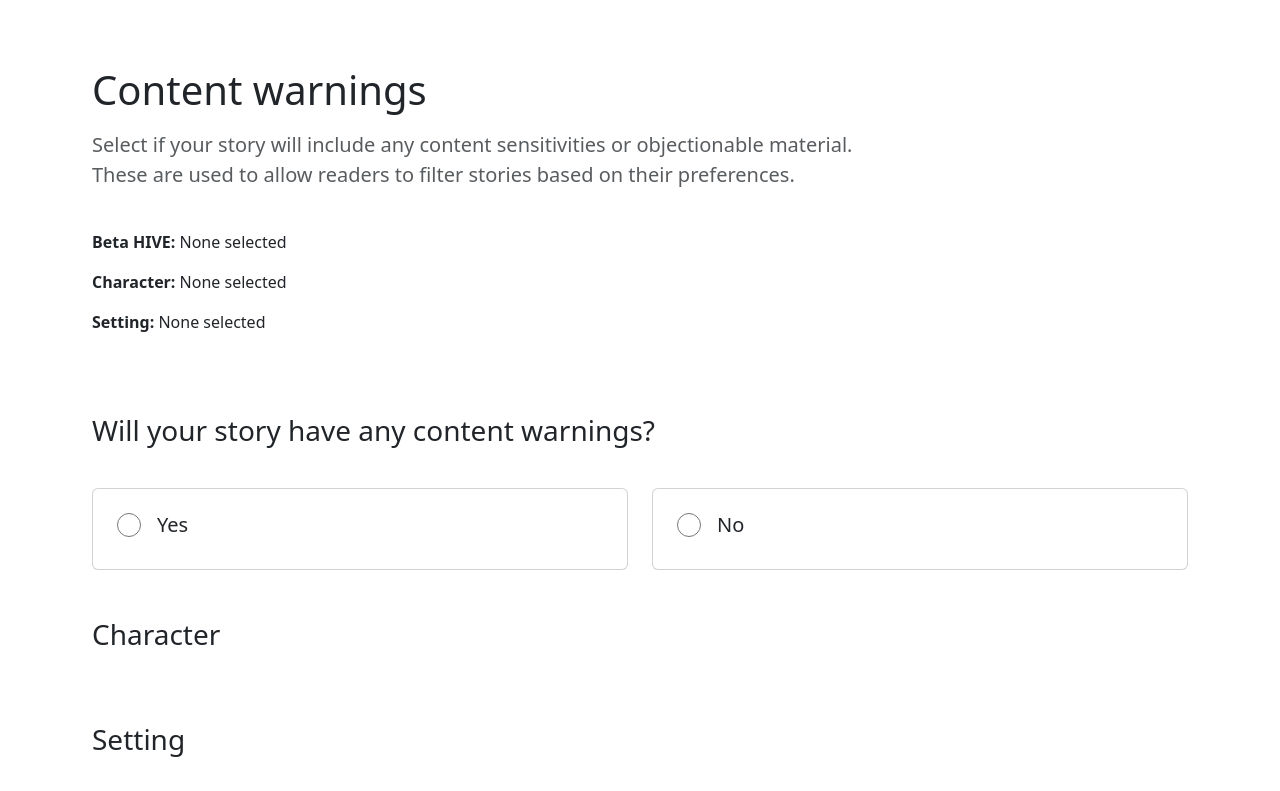
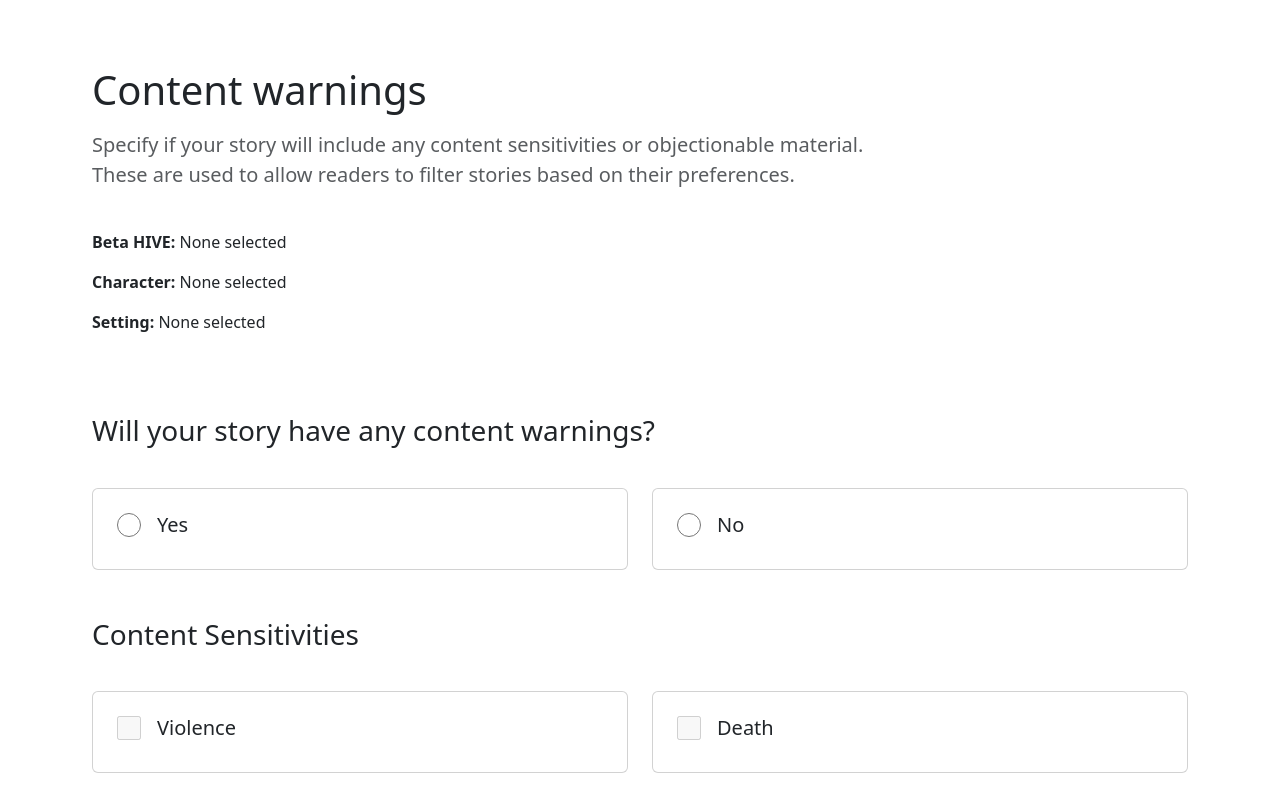
Before and after one commit to AplUSAndmINUS/beta-hive-story-submission, a React (Create React App) app: page /content-warning in a window 1280 px wide. Shown: the part 240-1031 px from the top of the page. Built offline with nearby package versions, Linux system fonts and the light colour scheme; the HTML template or start-up script is replaced by a standard one.

Commit message:
added checkboxes for content themes to select

```diff
--- a/src/components/form-elements/input/input-selection.tsx
+++ b/src/components/form-elements/input/input-selection.tsx
@@ -2,15 +2,16 @@ import React from 'react';
 
 import { useAppSelector } from '../../../stores/store';
 
-interface InputCardProps {
-  handleSelection: (selection: 'Yes' | 'No') => void;
+interface InputSelectionCardProps {
+  handleSelection: (selection: string, isChecked?: boolean) => void;
+  checkBoxLabel?: string;
   isDisabled: boolean;
-  label: 'Yes' | 'No';
+  label: string;
   name: string;
   inputType: 'checkbox' | 'radio';
 }
 
-export const InputCard: React.FC<InputCardProps> = ({
+export const InputSelectionCard: React.FC<InputSelectionCardProps> = ({
   handleSelection,
   isDisabled,
   name,
@@ -20,9 +21,21 @@ export const InputCard: React.FC<InputCardProps> = ({
   const selectedValue = useAppSelector(
     (state) => state.storySubmission.contentWarning
   );
+  const contentSensitivities = useAppSelector(
+    (state) => state.storySubmission.contentSensitivities
+  );
+  const isChecked =
+    inputType === 'radio'
+      ? selectedValue === label
+      : contentSensitivities.includes(label);
 
   const handleCardClick = () => {
-    handleSelection(label);
+    if (inputType === 'radio') {
+      handleSelection(label);
+    } else if (inputType === 'checkbox') {
+      const isChecked = contentSensitivities.includes(label);
+      handleSelection(label, !isChecked);
+    }
   };
 
   return (
@@ -49,7 +62,7 @@ export const InputCard: React.FC<InputCardProps> = ({
                   name={name}
                   type={inputType}
                   checked={selectedValue === label}
-                  onChange={() => handleSelection(label)}
+                  onChange={() => handleCardClick()}
                   onClick={($e) => $e.stopPropagation()}
                   style={{
                     marginRight: '1rem',
@@ -67,4 +80,4 @@ export const InputCard: React.FC<InputCardProps> = ({
   );
 };
 
-export default InputCard;
+export default InputSelectionCard;
--- a/src/pages/content-warnings/content-warnings.tsx
+++ b/src/pages/content-warnings/content-warnings.tsx
@@ -1,6 +1,6 @@
 import React from 'react';
 
-import InputCard from '../../components/form-elements/input/input-selection';
+import InputSelectionCard from '../../components/form-elements/input/input-selection';
 import Selections from '../../components/selections/selections';
 import { useAppDispatch, useAppSelector } from '../../stores/store';
 import useNavigation from '../../utils/hooks/useNavigation';
@@ -8,6 +8,7 @@ import {
   setContentSensitivities,
   setContentWarning,
 } from '../../stores/reducers/story-submission';
+import { CONTENT_WARNINGS } from '../../services/constants/constants';
 
 export const ContentWarnings: React.FC = () => {
   const dispatch = useAppDispatch();
@@ -17,7 +18,7 @@ export const ContentWarnings: React.FC = () => {
     (state) => state.storySubmission
   );
 
-  const handleContentWarningRadio = (label: 'Yes' | 'No') => {
+  const handleContentWarningRadio = (label: string) => {
     switch (label) {
       case 'Yes':
         dispatch(setContentWarning('Yes'));
@@ -27,16 +28,22 @@ export const ContentWarnings: React.FC = () => {
         dispatch(setContentSensitivities([]));
         setIsNextDisabled(false);
         break;
+      default:
+        break;
     }
   };
 
-  const handleContentSensitivities = (content: string, isChecked: boolean) => {
+  const handleContentSensitivities = (content: string, isChecked?: boolean) => {
     if (isChecked) {
       setContentSensitivities([...contentSensitivities, content]);
+      setIsNextDisabled(false);
     } else {
       setContentSensitivities(
         contentSensitivities.filter((item) => item !== content)
       );
+      if (contentSensitivities.length === 0) {
+        setIsNextDisabled(true);
+      }
     }
   };
 
@@ -46,7 +53,7 @@ export const ContentWarnings: React.FC = () => {
         <div className='col'>
           <h1 className='bd-title pb-2 mt-4'>Content warnings</h1>
           <p className='text-muted pb-2 mt-2 fs-5'>
-            Select if your story will include any content sensitivities or
+            Specify if your story will include any content sensitivities or
             objectionable material.
             <br />
             These are used to allow readers to filter stories based on their
@@ -59,14 +66,14 @@ export const ContentWarnings: React.FC = () => {
         <h3 className='pb-2 mt-5'>
           Will your story have any content warnings?
         </h3>
-        <InputCard
+        <InputSelectionCard
           name='isContentSensitive'
           isDisabled={false}
           inputType='radio'
           label='Yes'
           handleSelection={handleContentWarningRadio}
         />
-        <InputCard
+        <InputSelectionCard
           name='isContentSensitive'
           isDisabled={false}
           inputType='radio'
@@ -75,26 +82,17 @@ export const ContentWarnings: React.FC = () => {
         />
       </div>
       <div className='row'>
-        <h3 className='pb-2 mt-5'>Character</h3>
-        {/* {CHARACTER_SELECTIONS.map((character, index) => (
-          <PromptCard
-            key={character.name + index}
-            prompt={character.name}
-            promptText={character.description}
-            handleSelection={handleCharacterSelection}
+        <h3 className='pb-2 mt-5'>Content Sensitivities</h3>
+        {CONTENT_WARNINGS.map((content, index) => (
+          <InputSelectionCard
+            key={content.name + index}
+            name={content.name}
+            inputType='checkbox'
+            isDisabled={contentWarning !== 'Yes'}
+            label={content.name}
+            handleSelection={handleContentSensitivities}
           />
-        ))} */}
-      </div>
-      <div className={`row mt-5 ${contentWarning === 'No' && 'opacity-25'}`}>
-        <h3 className='pb-2 mt-2 mb-1'>Setting</h3>
-        {/* {SETTING_SELECTIONS.map((setting, index) => (
-          <PromptCard
-            key={setting.name + index}
-            prompt={setting.name}
-            promptText={setting.description}
-            handleSelection={handleSettingSelection}
-          />
-        ))} */}
+        ))}
       </div>
       <div className='d-flex justify-content-flex-start'>
         <button
```
